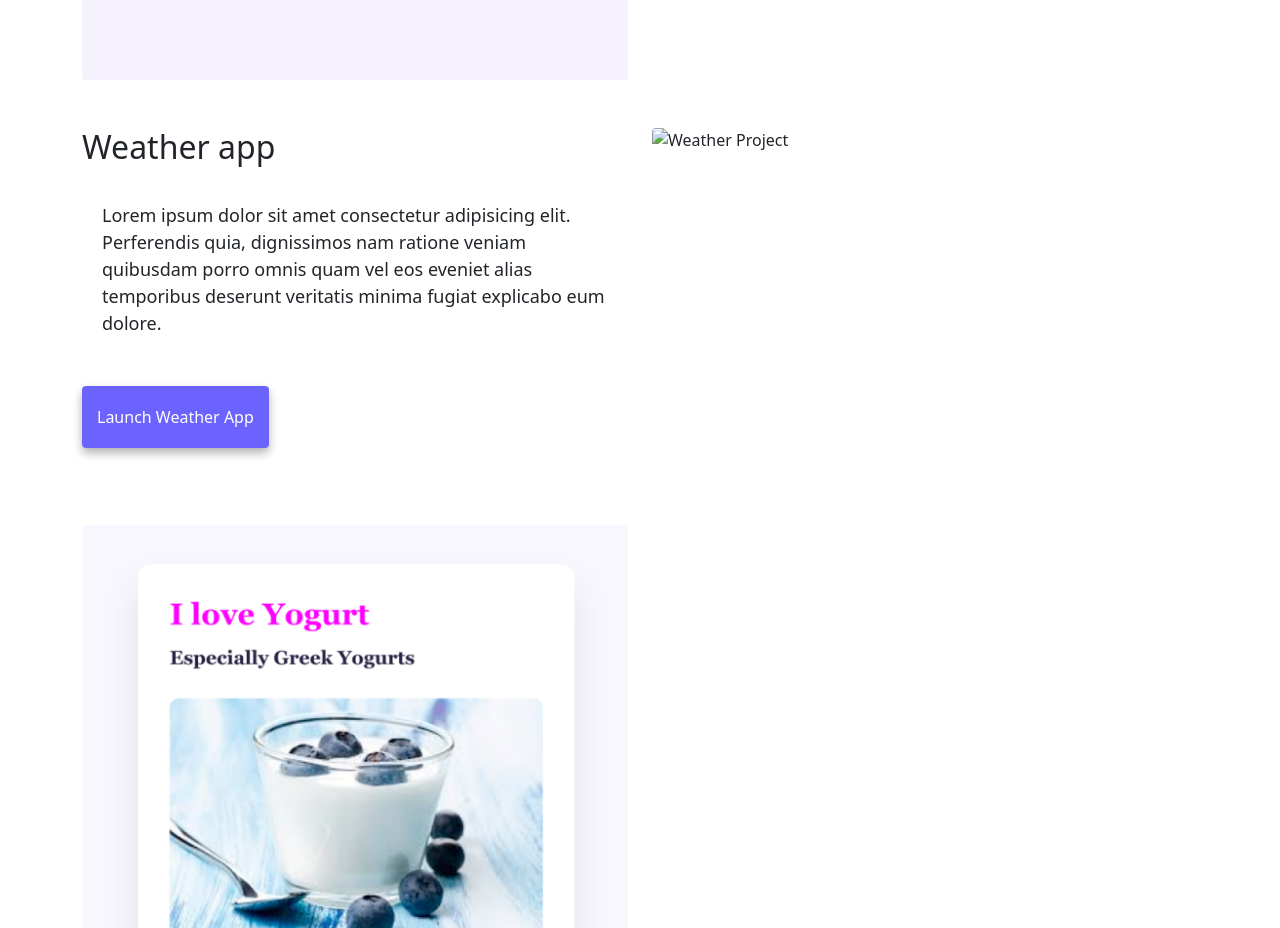
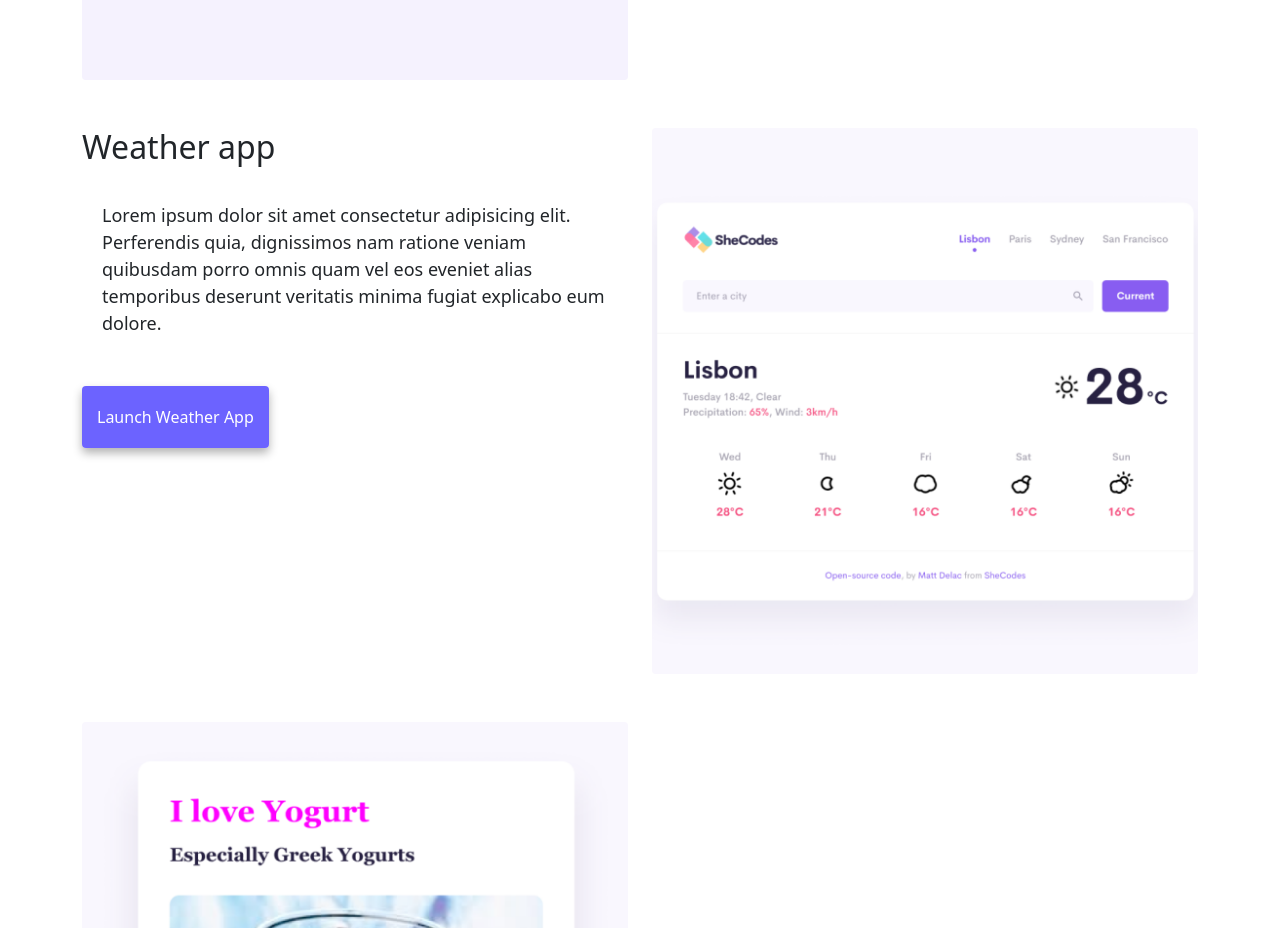
Before and after one commit to eifadavarnia/week3-responsive, a plain HTML site: page index.html in a window 1280 px wide. Shown: the part 900-1828 px from the top of the page. Drawn offline with nearby package versions, Linux system fonts and the light colour scheme.

Commit message:
Homework-Responsive-week3

```diff
--- a/index.html
+++ b/index.html
@@ -125,7 +125,7 @@
         </div>
         <div class="col-md-6">
           <img
-            src="/about.html
+            src="/images/weather.png
 
             "
             alt="Weather Project"
```
